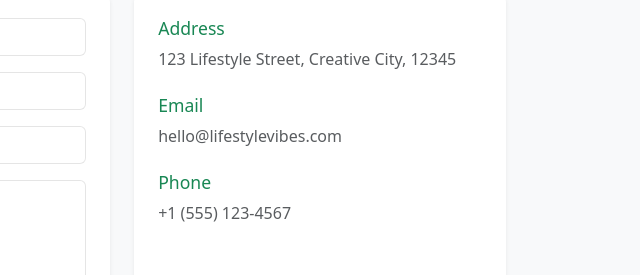
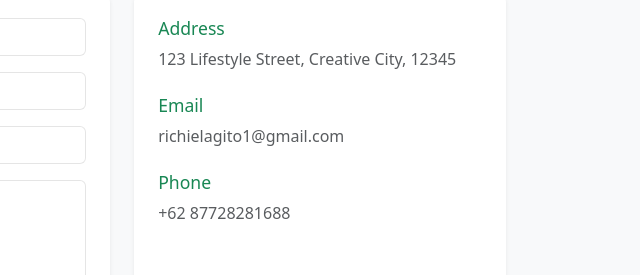
Before and after one commit to richielagito/tugas-bootstrap5, a plain HTML site: page index.html in a window 1280 px wide. Shown: the part 2050-2325 px from the top of the page, 597-1237 px from the left. Drawn offline with nearby package versions, Linux system fonts and the light colour scheme; a web font is replaced by a local one.

Commit message:
small edit

```diff
--- a/index.html
+++ b/index.html
@@ -148,11 +148,11 @@
                   </div>
                   <div class="mb-4">
                     <h5 class="text-success">Email</h5>
-                    <p class="text-muted mb-0">hello@lifestylevibes.com</p>
+                    <p class="text-muted mb-0">richielagito1@gmail.com</p>
                   </div>
                   <div>
                     <h5 class="text-success">Phone</h5>
-                    <p class="text-muted mb-0">+1 (555) 123-4567</p>
+                    <p class="text-muted mb-0">+62 87728281688</p>
                   </div>
                 </div>
               </div>
```
